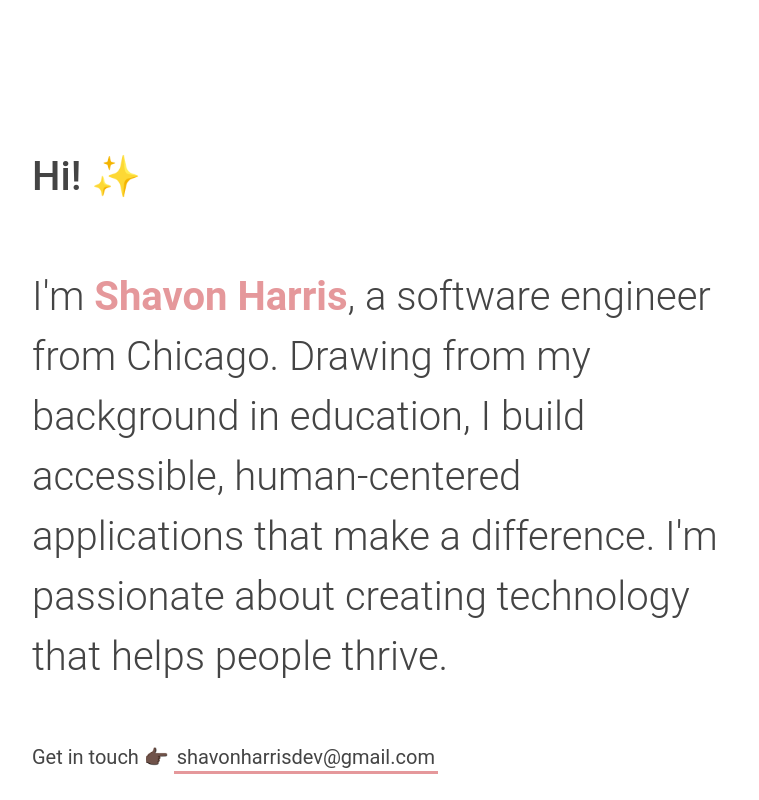
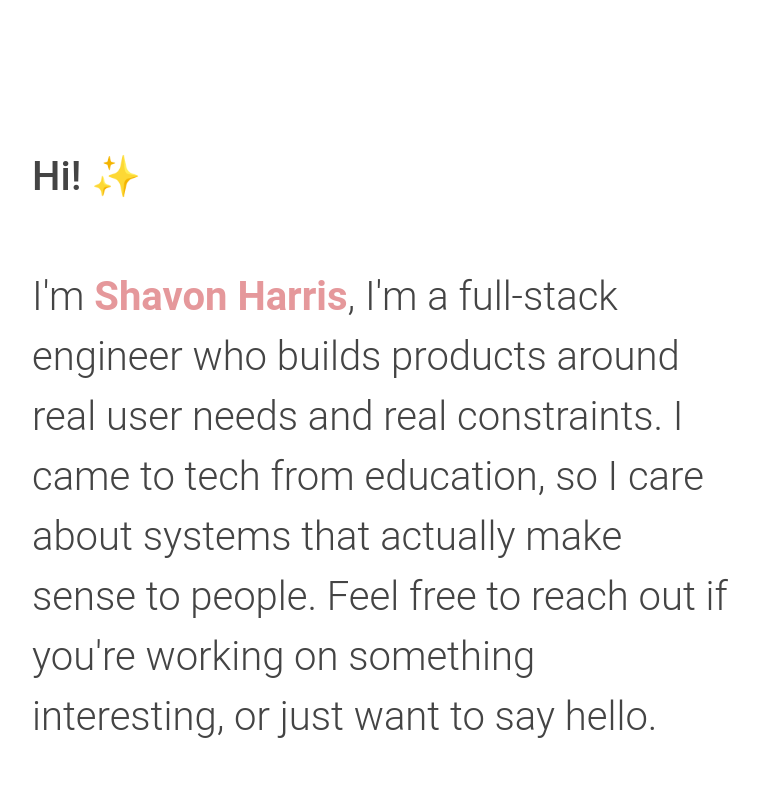
Before and after one commit to ShavonHarris-Dev/new-react-portfolio, a React (Create React App) app in the folder frontend/: page / in a window 1280 px wide. Shown: the top 800 px of the page, without its empty margins (68-827 px from the left). Built offline with nearby package versions, Linux system fonts and the light colour scheme.

Commit message:
Revise header introduction for clarity and role update
Updated introduction text to reflect current role and background.

```diff
--- a/frontend/src/components/Header.js
+++ b/frontend/src/components/Header.js
@@ -7,7 +7,9 @@
         Hi! <span className="emoji">✨</span>
       </h1>
       <h2 className="intro-tagline">
-      I'm <span class="name">Shavon Harris</span>, a software engineer from Chicago. Drawing from my background in education, I build accessible, human-centered applications that make a difference. I'm passionate about creating technology that helps people thrive.
+      I'm <span class="name">Shavon Harris</span>, I'm a full-stack engineer who builds products around real user needs and real constraints.
+    I came to tech from education, so I care about systems that actually make sense to people.
+    Feel free to reach out if you're working on something interesting, or just want to say hello.
       </h2>
       <h3 className="intro-contact">
         <span>Get in touch 👉🏿</span>{" "}
```
